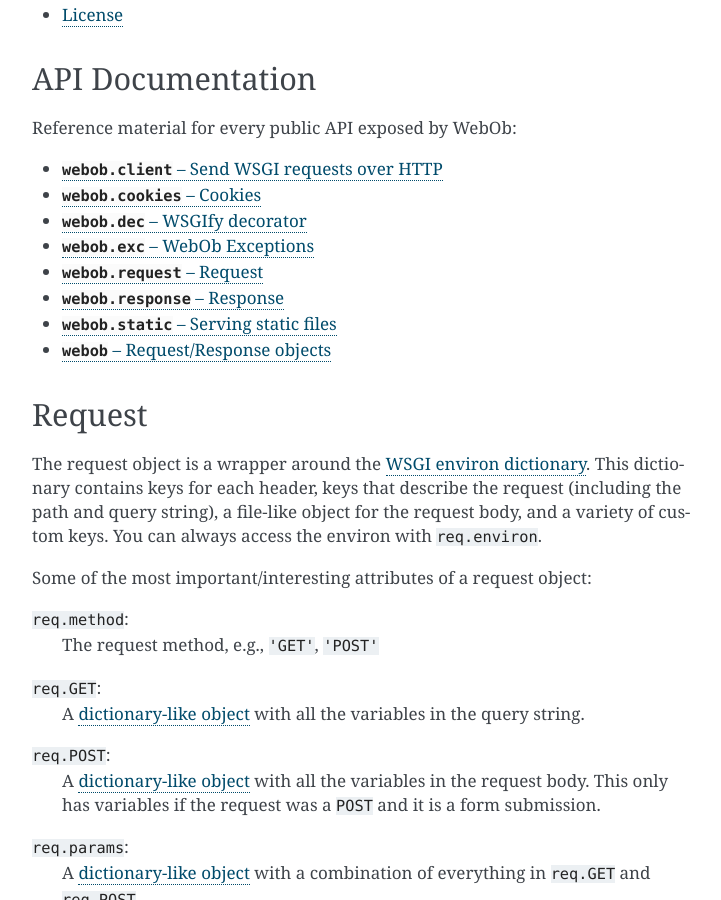
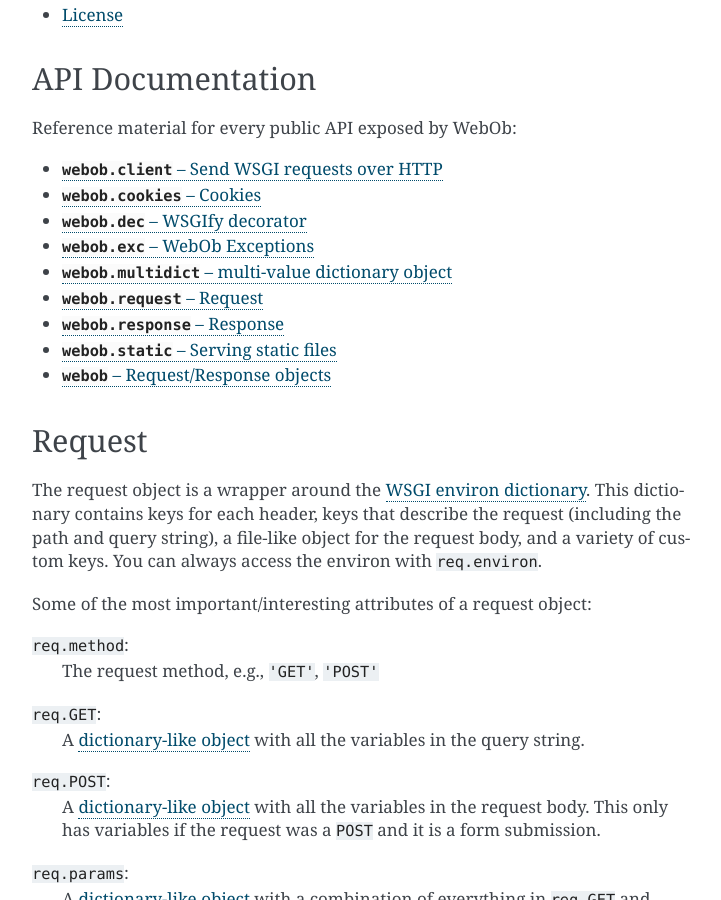
Before and after one commit to Pylons/webob, a Sphinx documentation site: the page built from docs/index.txt, in a window 1280 px wide and 900 px high, scrolled down 721 px. Shown: the whole window, without its empty margins (388-1109 px from the left). Built offline with Sphinx 7.4.7, drawn with Linux system fonts in a browser that asks for light colours.

Commit message:
Single page for MultiDict so it's easier to find

```diff
--- /dev/null
+++ b/docs/api/multidict.txt
@@ -0,0 +1,11 @@
+:mod:`webob.multidict` -- multi-value dictionary object
+=======================================================
+
+.. automodule:: webob.multidict
+.. autoclass:: MultiDict
+   :members:
+   :inherited-members:
+.. autoclass:: NestedMultiDict
+   :members:
+.. autoclass:: NoVars
+   :members:
```
Also changed, not shown: docs/api/webob.txt (+0 -8 lines).
